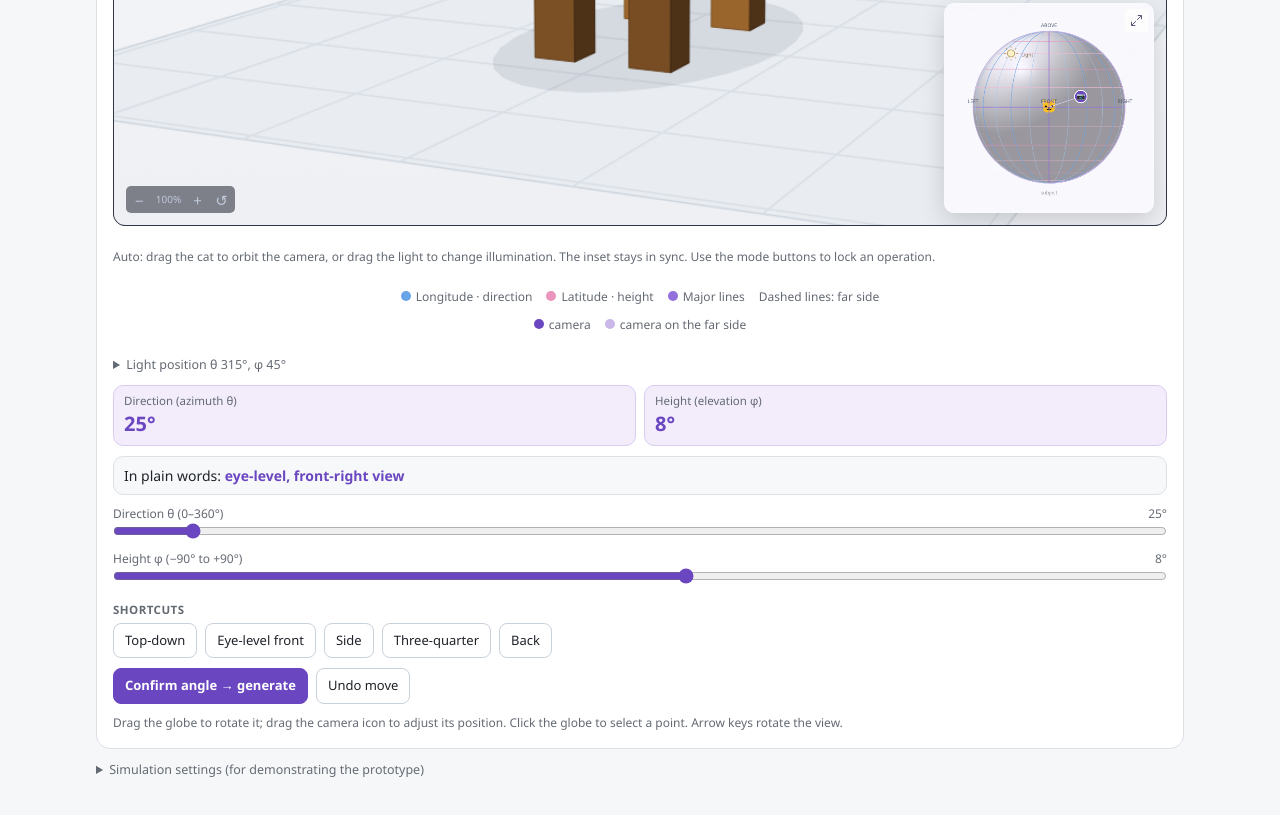
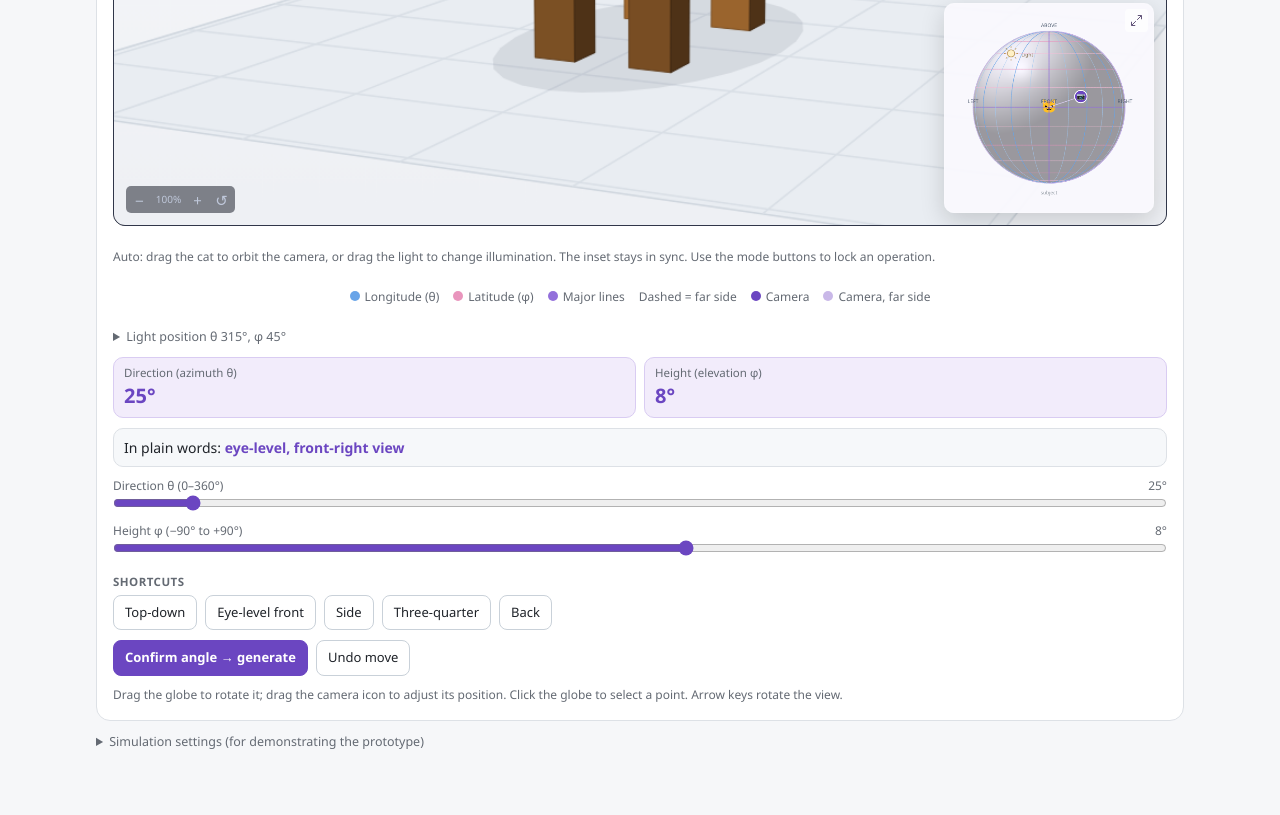
Before and after one commit to ShiSongLin6/viewpoint-assistant, a plain HTML site: page prototype/index.html in a window 1280 px wide. Shown: the part 1313-2128 px from the top of the page. Drawn offline with Linux system fonts and the light colour scheme.

Commit message:
Globe legend: one short row, full wording on hover
Merge the two legend rows into one and shorten the labels (θ and φ match the
readouts below). The full wording stays available as a hover title, and the
legend itself is always visible. Chinese labels and titles updated.

```diff
--- a/prototype/index.html
+++ b/prototype/index.html
@@ -200,14 +200,12 @@
         <p class="small">Auto: drag the cat to orbit the camera, or drag the light to change illumination. The inset stays in sync. Use the mode buttons to lock an operation.</p>
         <div id="candidateChoices" class="row" role="group" aria-label="Choose a suggested camera position" hidden></div>
         <div class="dots" aria-label="Globe grid legend">
-          <span><i style="background:#68a4e8"></i>Longitude · direction</span>
-          <span><i style="background:#e995bd"></i>Latitude · height</span>
+          <span title="Longitude lines show direction (azimuth θ)"><i style="background:#68a4e8"></i>Longitude (θ)</span>
+          <span title="Latitude lines show height (elevation φ)"><i style="background:#e995bd"></i>Latitude (φ)</span>
           <span><i style="background:#9370db"></i>Major lines</span>
-          <span>Dashed lines: far side</span>
-        </div>
-        <div class="dots">
-          <span><i style="background:#6b46c1"></i>camera</span>
-          <span><i style="background:#c9b8e8"></i>camera on the far side</span>
+          <span title="Dashed lines are on the far side of the globe">Dashed = far side</span>
+          <span><i style="background:#6b46c1"></i>Camera</span>
+          <span title="Camera on the far side of the globe"><i style="background:#c9b8e8"></i>Camera, far side</span>
           <span id="candidateLegend" hidden><i style="background:#e0a93b"></i>Suggested positions: use the numbered buttons</span>
         </div>
 
--- a/prototype/language.js
+++ b/prototype/language.js
@@ -23,10 +23,10 @@
     ['Auto','自动'],
     ['Rotate mode: dragging only rotates the globe. Your selected camera angle stays fixed.','旋转模式：拖动只旋转球体，已选相机角度保持不变。'],
     ['Camera mode: click or drag on the visible globe to adjust the camera. The globe view stays fixed.','相机模式：点击或拖动可见球面调整相机，球体视图保持不变。'],
-    ['Major lines','主要经纬线'],
+    ['Major lines','主线'],
     ['Drag the globe to rotate it; drag the camera icon to adjust its position. Click the globe to select a point. Arrow keys rotate the view.','拖动球面旋转；拖动相机图标调整位置。点击球面选点，方向键也可旋转视图。'],
     ['Light','光源'],
-    ['Longitude · direction','经线 · 方向'],['Latitude · height','纬线 · 高度'],['Dashed lines: far side','虚线：背面'],['Globe grid legend','球体经纬线图例'],
+    ['Longitude (θ)','经线（θ）'],['Latitude (φ)','纬线（φ）'],['Dashed = far side','虚线 = 背面'],['Camera, far side','相机（背面）'],['Camera','相机'],['Longitude lines show direction (azimuth θ)','经线表示方向（方位角 θ）'],['Latitude lines show height (elevation φ)','纬线表示高度（仰角 φ）'],['Dashed lines are on the far side of the globe','虚线位于球体背面'],['Camera on the far side of the globe','位于球体背面的相机'],['Globe grid legend','球体经纬线图例'],
     ['Enter prompts in English; the language switch changes the interface.','请用英文输入提示词；语言按钮用于切换界面语言。'],
     ['Viewpoint Assistant — prototype','视角助手 — 原型'],['Viewpoint Assistant','视角助手'],
     ['Get a generated image from the camera angle you mean: the assistant checks the angle for you, and asks instead of guessing.','从你想要的相机角度生成图像：助手核对角度，遇到不明确的描述会先询问你。'],
@@ -38,7 +38,7 @@
     ['What the assistant understood','助手的理解'],['You asked for','你要求的角度'],['The image shows','图像显示的角度'],['Check','核对结果'],['waiting for a prompt','等待输入提示词'],
     ['Type a prompt and press Generate. Nothing is generated from an unclear angle, and nothing is regenerated until you confirm.','输入英文提示词并点击“生成”。角度不明确时会先询问你，重新生成前需要你的确认。'],
     ['Camera sphere','相机球体'],['Adjust camera','调整相机'],['Rotate sphere','旋转球体'],['Reset sphere view','重置球体视图'],['Result','结果'],['No image yet.','暂无图像。'],
-    ['camera on the far side','背面的相机'],['camera','相机'],['Direction (azimuth θ)','方向（方位角 θ）'],['Height (elevation φ)','高度（仰角 φ）'],['In plain words:','通俗描述：'],['Direction θ (0–360°)','方向 θ（0–360°）'],['Height φ (−90° to +90°)','高度 φ（−90° 至 +90°）'],
+    ['camera','相机'],['Direction (azimuth θ)','方向（方位角 θ）'],['Height (elevation φ)','高度（仰角 φ）'],['In plain words:','通俗描述：'],['Direction θ (0–360°)','方向 θ（0–360°）'],['Height φ (−90° to +90°)','高度 φ（−90° 至 +90°）'],
     ['Shortcuts','快捷角度'],['Top-down','俯视'],['Eye-level front','正面平视'],['Three-quarter','四分之三视角'],['Side','侧面'],['Back','背面'],['Confirm angle → generate','确认角度 → 生成'],['Confirm angle → regenerate','确认角度 → 重新生成'],['Undo move','撤销调整'],['Keep this image','保留这张图像'],
     ['Adjust camera: point on the visible sphere to select an angle. Rotate sphere: drag to bring the far side into view. Arrow keys also rotate the view in that mode. Sliders adjust the selected camera angle.','调整相机：在可见球面上选择角度。旋转球体：拖动球体将背面转到眼前，也可用方向键旋转。滑块用于微调相机角度。'],
     ['Drag the globe or use arrow keys on it to reveal the far side. Your selected camera angle stays fixed.','拖动球体，或聚焦球体后使用方向键，将背面转到眼前。已选相机角度保持不变。'],
```
